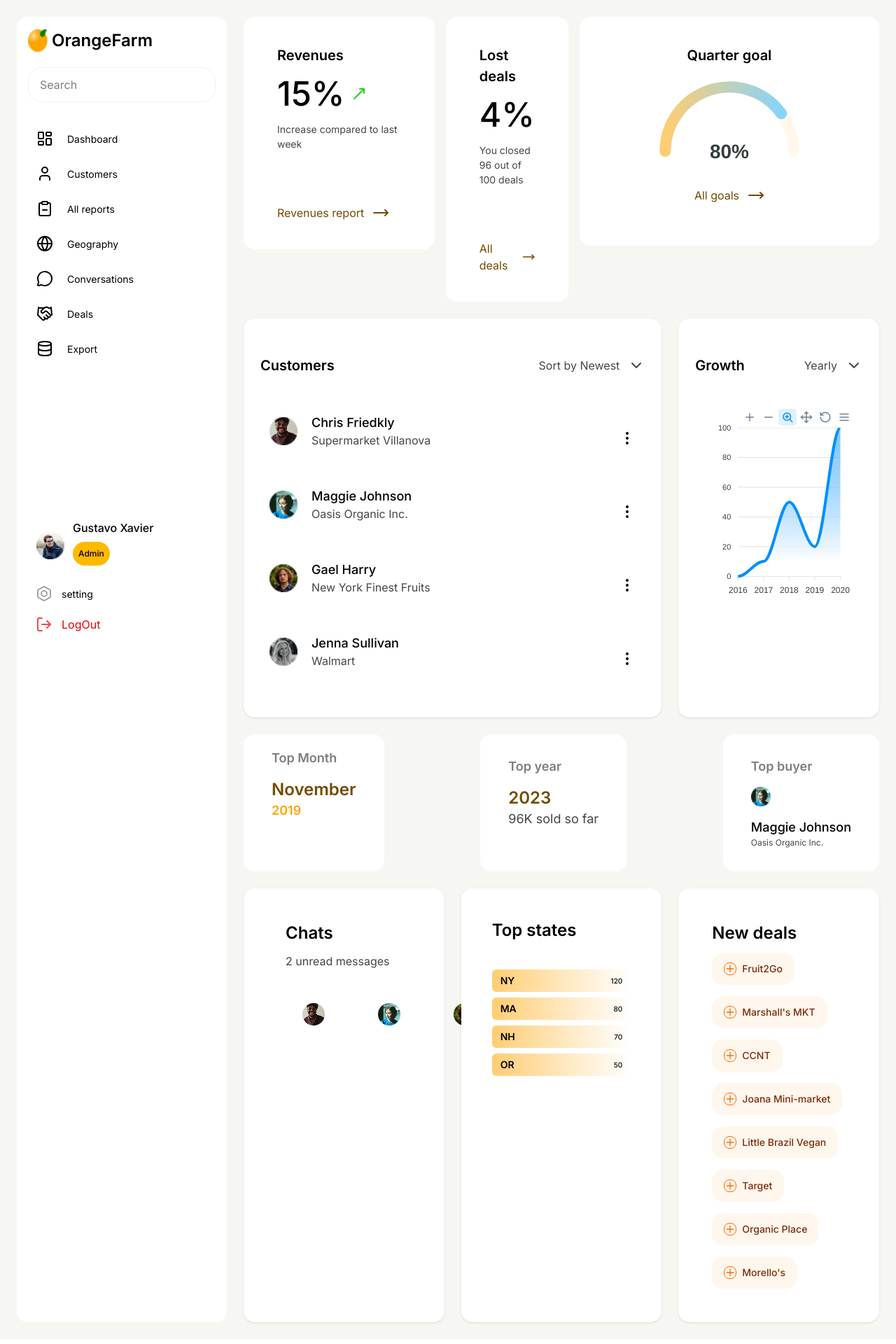
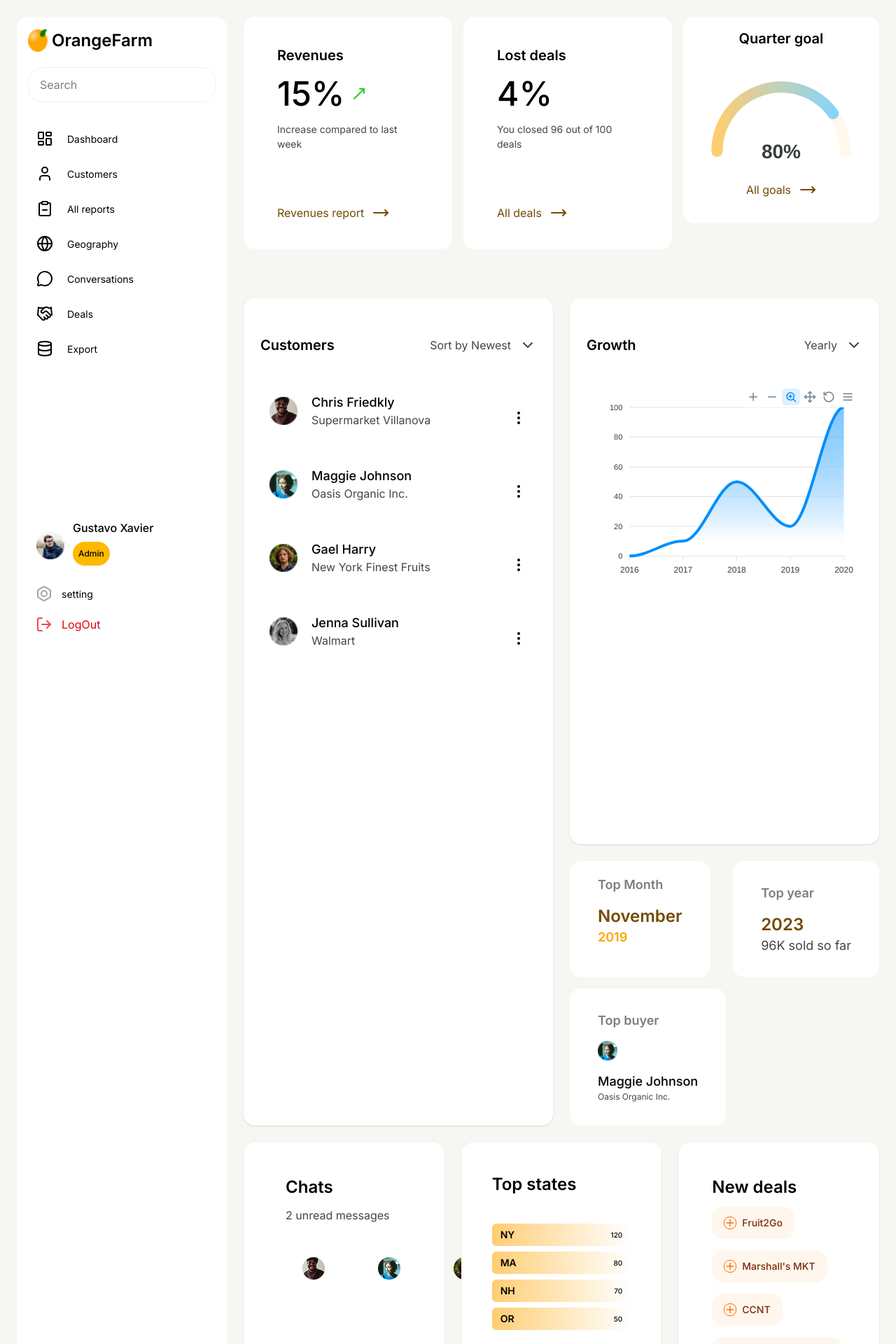
Before and after one commit to corebyte56/React-Dashboard, a React (Vite) app: page / in a window 1280 px wide. Shown: the top 1920 px of the page at 70% size. Built offline with nearby package versions, Linux system fonts and the light colour scheme.

Commit message:
fix: adjust dashboard grid spans and card layout for proper alignment

```diff
--- a/src/App.jsx
+++ b/src/App.jsx
@@ -11,39 +11,39 @@ import TopCards from './component/Top cards/TopCards';
 const App = () => {
   return (
     <div className="min-h-screen bg-[#F6F6F3] p-6 flex gap-6">
-      {/* Fixed Sidebar */}
+
       <aside className="">
         <SideBar />
       </aside>
 
-      {/* Main Content Area */}
-      <main className="flex-1 grid grid-cols-3 gap-6 auto-rows-min">
-        {/* Row 1: StatsCard (Revenue, Lost, Goal) */}
-        <div className="col-span-3">
+
+      <main className="flex-1 grid grid-cols-6 gap-6 grid-rows-7">
+
+        <div className="col-span-6">
           <StatsCard />
         </div>
 
-        {/* Row 2: Customer (Left 2/3) & Growth (Right 1/3) */}
-        <div className="col-span-2 bg-white rounded-2xl shadow-sm p-6">
+
+        <div className="col-span-3 row-span-3 bg-white rounded-2xl shadow-sm p-6">
           <Customer />
         </div>
-        <div className="col-span-1 bg-white rounded-2xl shadow-sm p-6">
+        <div className="col-span-3 row-span-2 bg-white rounded-2xl shadow-sm p-6">
           <Growth />
         </div>
 
-        {/* Row 3: TopCards (Month, Year, Buyer) */}
         <div className="col-span-3 row-span-1">
           <TopCards />
         </div>
 
-        {/* Row 4: Chats, TopStates, NewDeals (1 column each) */}
-        <div className="col-span-1 bg-white rounded-2xl shadow-sm p-6">
+        <div className="col-span-2 row-span-2 bg-white rounded-2xl shadow-sm p-6">
           <Chats />
         </div>
-        <div className="col-span-1 bg-white rounded-2xl shadow-sm p-6">
+
+        <div className="col-span-2 row-span-2 bg-white rounded-2xl shadow-sm p-6">
           <TopStates />
         </div>
-        <div className="col-span-1 bg-white rounded-2xl shadow-sm p-6">
+
+        <div className="col-span-2 row-span-2 bg-white rounded-2xl shadow-sm p-6">
           <NewDeals />
         </div>
       </main>
--- a/src/component/Stats-Cards/Lost deals/LostDeals.jsx
+++ b/src/component/Stats-Cards/Lost deals/LostDeals.jsx
@@ -6,7 +6,7 @@ import AllDeals from "./AllDeals";
 
 const LostDeals = () => {
   return (
-    <div id="lostDeals" className=" bg-white px-6 py-5 rounded-2xl w-115 space-y-9">
+    <div id="lostDeals" className=" bg-white px-6 py-5 rounded-2xl w-full h-full space-y-9">
       <div className="px-6 py-5 space-y-4">
         <LostDealsHeader />
         <LostDealsParcentage />
--- a/src/component/Stats-Cards/Quarter goal/Quartergoal.jsx
+++ b/src/component/Stats-Cards/Quarter goal/Quartergoal.jsx
@@ -6,14 +6,14 @@ import AllGoal from "./AllGoal";
 
 const Quartergoal = () => {
   return (
-    <div id="quarter" className="bg-white px-6 py-5 rounded-2xl w-full h-full items-center text-center">
-      <div className="flex flex-col items-center px-6 py-5">
+    <div id="quarter" className="bg-white px-3 py-2 rounded-2xl w-70 h-full items-center text-center">
+      <div className="flex flex-col items-center px-3 py-2">
         <QuarterGoalHeader />
-        <div className="-mt-6">
+        <div className="w-fit">
             <QuarterGoalChart />
         </div>
 
-        <div className="-mt-6">
+        <div className="-mt-8">
             <AllGoal />
         </div>
       </div>
```
